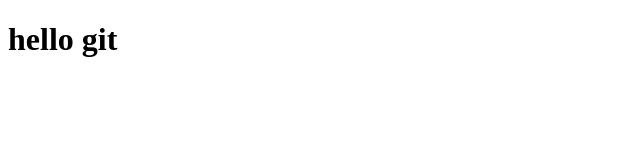
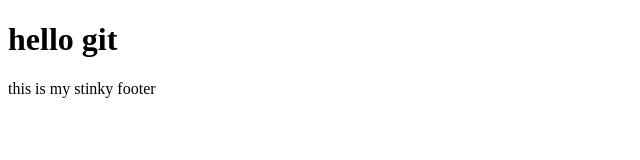
Before and after one commit to Yufei-Chang/git-test, a plain HTML site: page index.html in a window 1280 px wide. Shown: the whole page, without its empty margins (0-640 px from the left). Drawn offline with Linux system fonts and the light colour scheme.

Commit message:
feat: footer added

```diff
--- a/index.html
+++ b/index.html
@@ -7,5 +7,7 @@
 </head>
 <body>
     <h1>hello git</h1>
+
+<footer>this is my stinky footer</footer>
 </body>
 </html>
```
